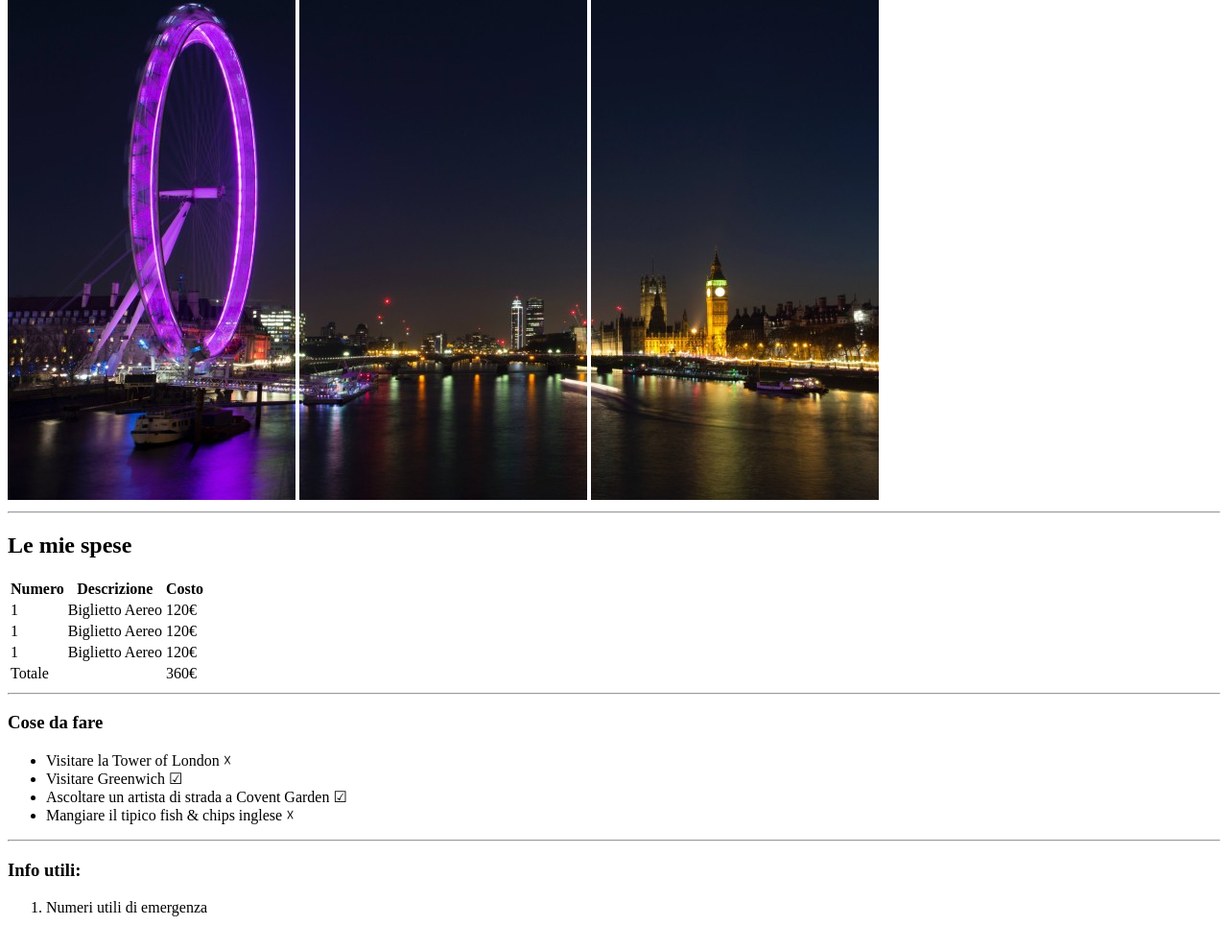
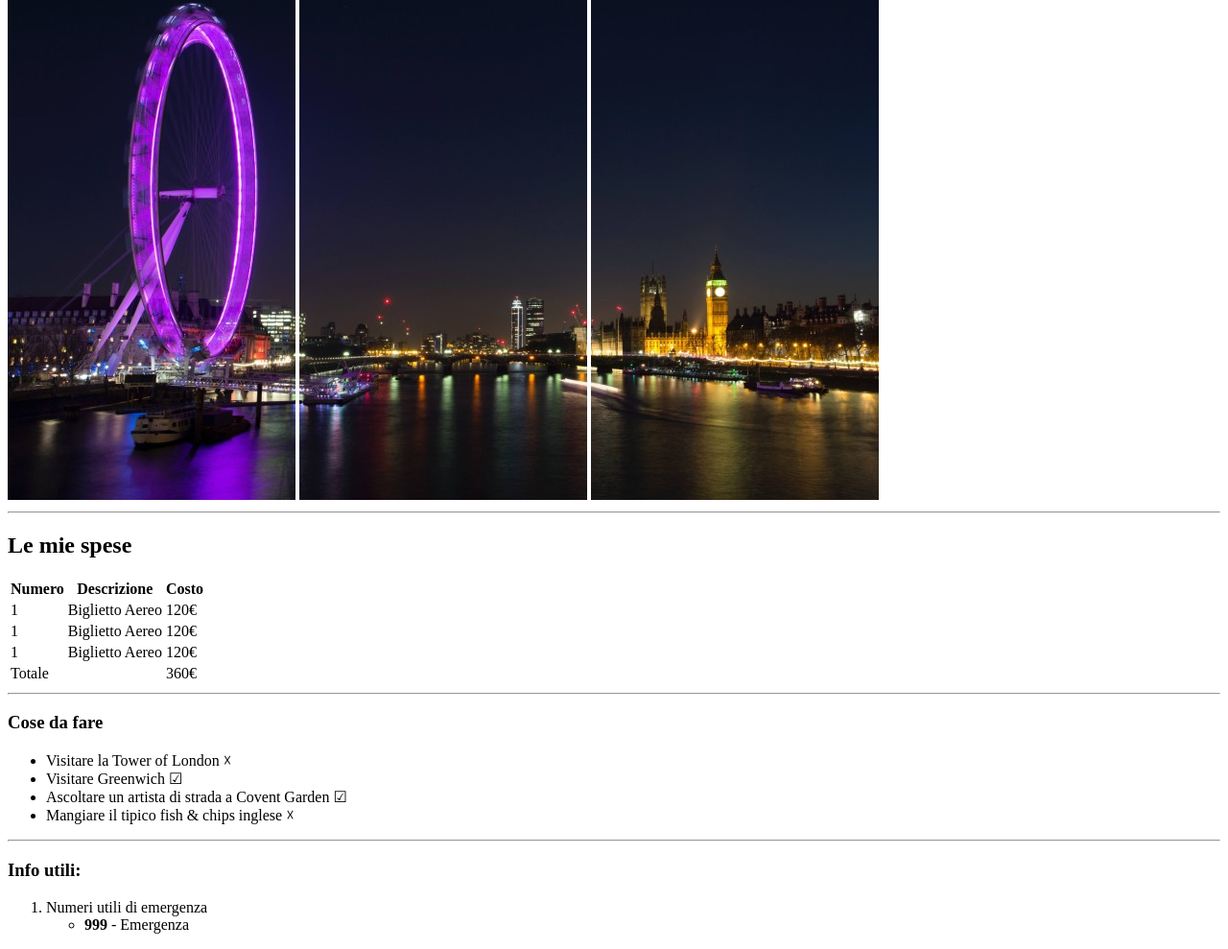
Before and after one commit to lorenzoferrante97/html-london-trip, a plain HTML site: page index.html in a window 1280 px wide. Shown: the part 159-1148 px from the top of the page at 96% size. Drawn offline with Linux system fonts and the light colour scheme.

Commit message:
add: unordered list + primo elem lista

```diff
--- a/index.html
+++ b/index.html
@@ -63,6 +63,9 @@
      <ol>
         <li>
             Numeri utili di emergenza
+            <ul>
+                <li><strong>999</strong> - Emergenza</li>
+            </ul>
         </li>
      </ol>
 </html>
```
